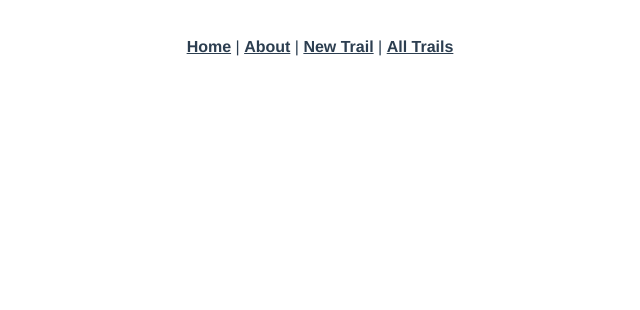
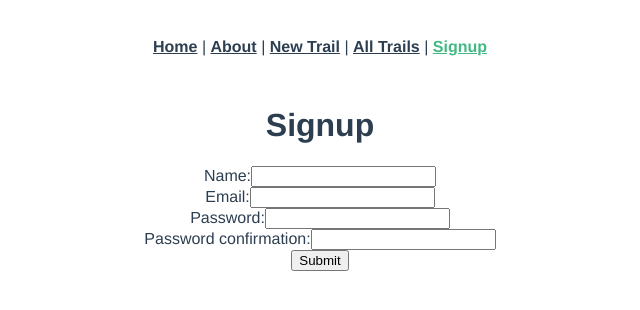
Before and after one commit to ryansearls/denver-trails-frontend, a Vue app: page /signup in a window 1280 px wide. Shown: the top 310 px of the page, without its empty margins (320-960 px from the left). Built offline with nearby package versions, Linux system fonts and the light colour scheme.

Commit message:
adds signup function

```diff
--- a/src/App.vue
+++ b/src/App.vue
@@ -8,6 +8,8 @@
       <router-link to="/trails/new">New Trail</router-link>
       |
       <router-link to="/trails">All Trails</router-link>
+      |
+      <router-link to="/signup">Signup</router-link>
     </div>
     <router-view />
   </div>
--- a/src/router/index.js
+++ b/src/router/index.js
@@ -5,6 +5,8 @@
 import TrailsIndex from "../views/TrailsIndex.vue";
 import TrailsShow from "../views/TrailsShow.vue";
 import TrailsEdit from "../views/TrailsEdit.vue";
+import Signup from "../views/Signup.vue";
+
 
 Vue.use(VueRouter);
 
@@ -42,6 +44,11 @@
     name: "trails-edit",
     component: TrailsEdit,
   },
+  {
+    path: "/signup",
+    name: "signup",
+    component: Signup,
+  },
 ];
 
 const router = new VueRouter({
--- /dev/null
+++ b/src/views/Signup.vue
@@ -0,0 +1,53 @@
+<template>
+  <div class="signup">
+    <form v-on:submit.prevent="submit()">
+      <h1>Signup</h1>
+      <ul>
+        <li v-for="error in errors" v-bind:key="error">{{ error }}</li>
+      </ul>
+      <div>
+        <label>Name:</label>
+        <input type="text" v-model="newUserParams.name" />
+      </div>
+      <div>
+        <label>Email:</label>
+        <input type="email" v-model="newUserParams.email" />
+      </div>
+      <div>
+        <label>Password:</label>
+        <input type="password" v-model="newUserParams.password" />
+      </div>
+      <div>
+        <label>Password confirmation:</label>
+        <input type="password" v-model="newUserParams.password_confirmation" />
+      </div>
+      <input type="submit" value="Submit" />
+    </form>
+  </div>
+</template>
+
+<script>
+import axios from "axios";
+
+export default {
+  data: function () {
+    return {
+      newUserParams: {},
+      errors: [],
+    };
+  },
+  methods: {
+    submit: function () {
+      axios
+        .post("/users", this.newUserParams)
+        .then((response) => {
+          console.log(response.data);
+          this.$router.push("/login");
+        })
+        .catch((error) => {
+          this.errors = error.response.data.errors;
+        });
+    },
+  },
+};
+</script>
```
